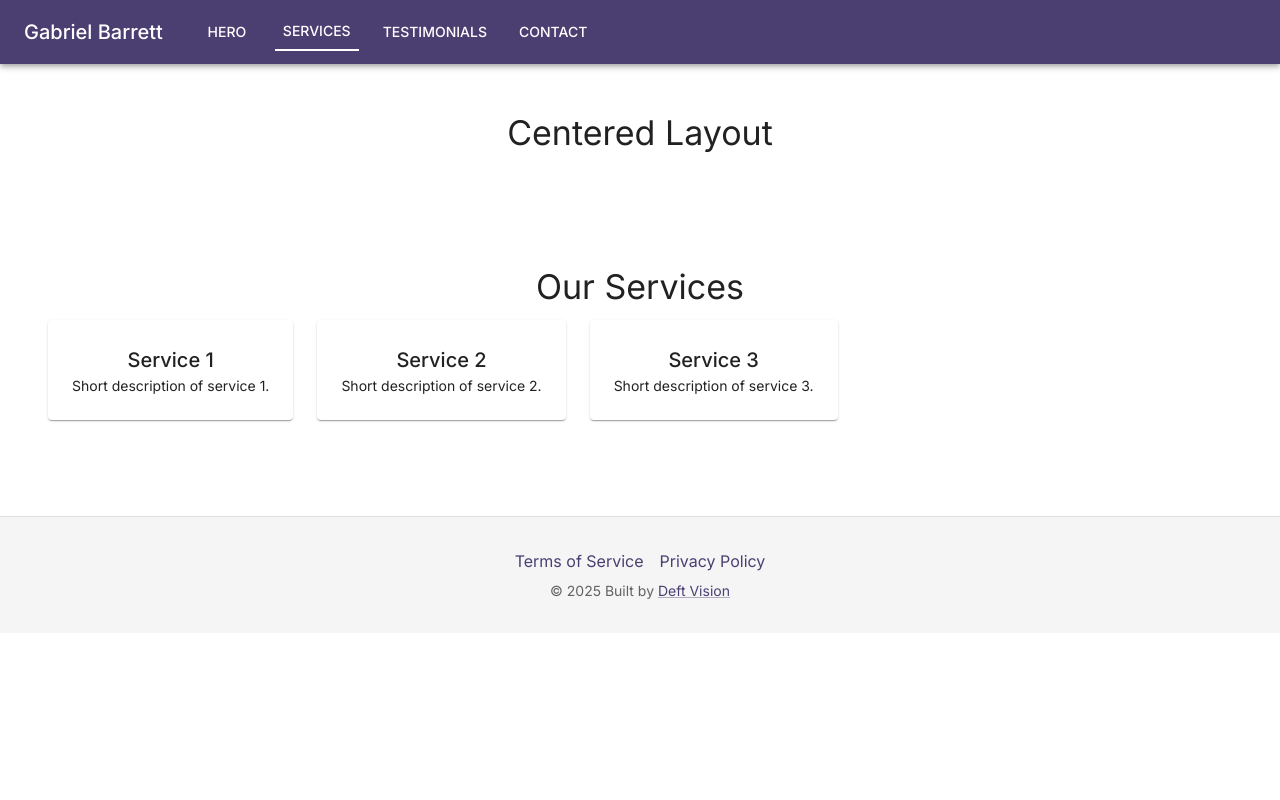
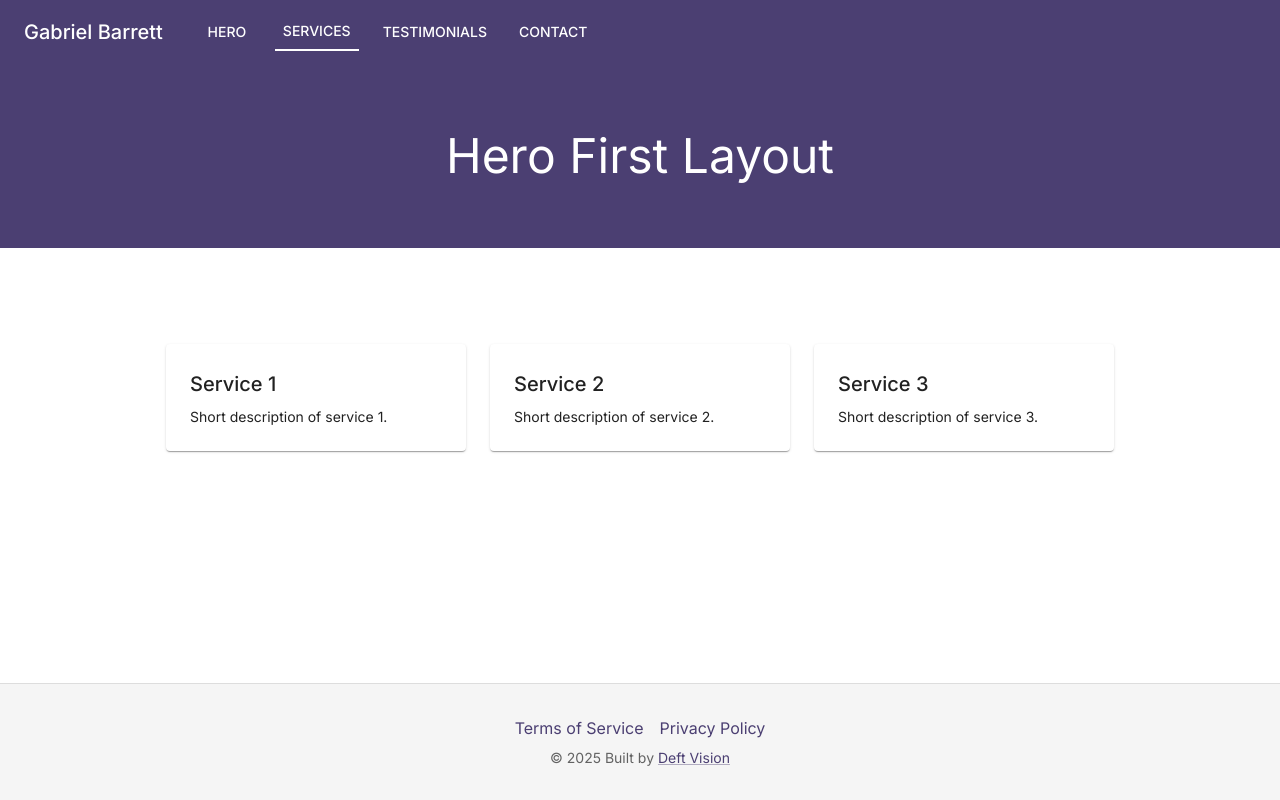
Before and after one commit to DeftVision/craftnhouse, a React (Vite) app in the folder frontend/: page /services in a window 1280 px wide. Built offline with nearby package versions, Linux system fonts and the light colour scheme.

Commit message:
Updated Footer and ServiceGrid section

```diff
--- a/frontend/src/components/blocks/ServicesGrid.jsx
+++ b/frontend/src/components/blocks/ServicesGrid.jsx
@@ -4,20 +4,32 @@ import AnimatedBox from '../AnimatedBox';
 
 export default function ServicesGrid() {
     return (
-        <Box sx={{ py: 6, px: 2 }}>
-            <Typography variant="h4" gutterBottom align="center">Our Services</Typography>
-            <Grid container columns={{ initial: 4, sm: 12 }} gap={3}>
+        <Box
+            sx={{
+                display: 'flex',
+                flexWrap: 'wrap',
+                justifyContent: 'center',
+                gap: 3,
+                mt: 4,
+            }}
+        >
             {[1, 2, 3].map((i) => (
-                    <Grid key={i}>
+                <Box
+                    key={i}
+                    sx={{
+                        flex: '1 1 250px',        // allows resizing while keeping minimum width
+                        maxWidth: 300,
+                    }}
+                >
                     <AnimatedBox>
-                            <Paper sx={{ p: 3, textAlign: 'center' }}>
-                                <Typography variant="h6">Service {i}</Typography>
+                        <Paper sx={{ p: 3 }}>
+                            <Typography variant="h6" gutterBottom>Service {i}</Typography>
                             <Typography variant="body2">Short description of service {i}.</Typography>
                         </Paper>
                     </AnimatedBox>
-                    </Grid>
+                </Box>
             ))}
-            </Grid>
         </Box>
+
     );
 }
--- a/frontend/src/config/site.config.js
+++ b/frontend/src/config/site.config.js
@@ -1,7 +1,7 @@
 export const siteConfig = {
     siteName: 'Gabriel Barrett',
     layout: {
-        type: 'centered',
+        type: 'heroFirst',
         navAnchor: 'left',
         mode: 'multi',
         heroVariant: 'centered'
--- a/frontend/src/layouts/LayoutHeroFirst.jsx
+++ b/frontend/src/layouts/LayoutHeroFirst.jsx
@@ -1,20 +1,28 @@
 import React from 'react';
 import ResponsiveNav from '../components/nav/ResponsiveNav';
 import Footer from '../components/Footer';
-
 import { Box, Typography } from '@mui/material';
 
 export default function LayoutHeroFirst({ children }) {
     return (
-        <>
+        <Box
+            display="flex"
+            flexDirection="column"
+            minHeight="100vh"
+        >
             <ResponsiveNav />
+
+            {/* Hero block */}
             <Box sx={{ bgcolor: 'primary.main', color: 'white', py: 8, textAlign: 'center' }}>
                 <Typography variant="h3">Hero First Layout</Typography>
             </Box>
-            <Box sx={{ mt: 4, px: 2 }}>
+
+            {/* Main content fills space */}
+            <Box sx={{ flex: 1, mt: 4, px: 2 }}>
                 {children}
             </Box>
+
             <Footer />
-        </>
+        </Box>
     );
 }
```
Lines whose indentation alone changed are shown as unchanged.
